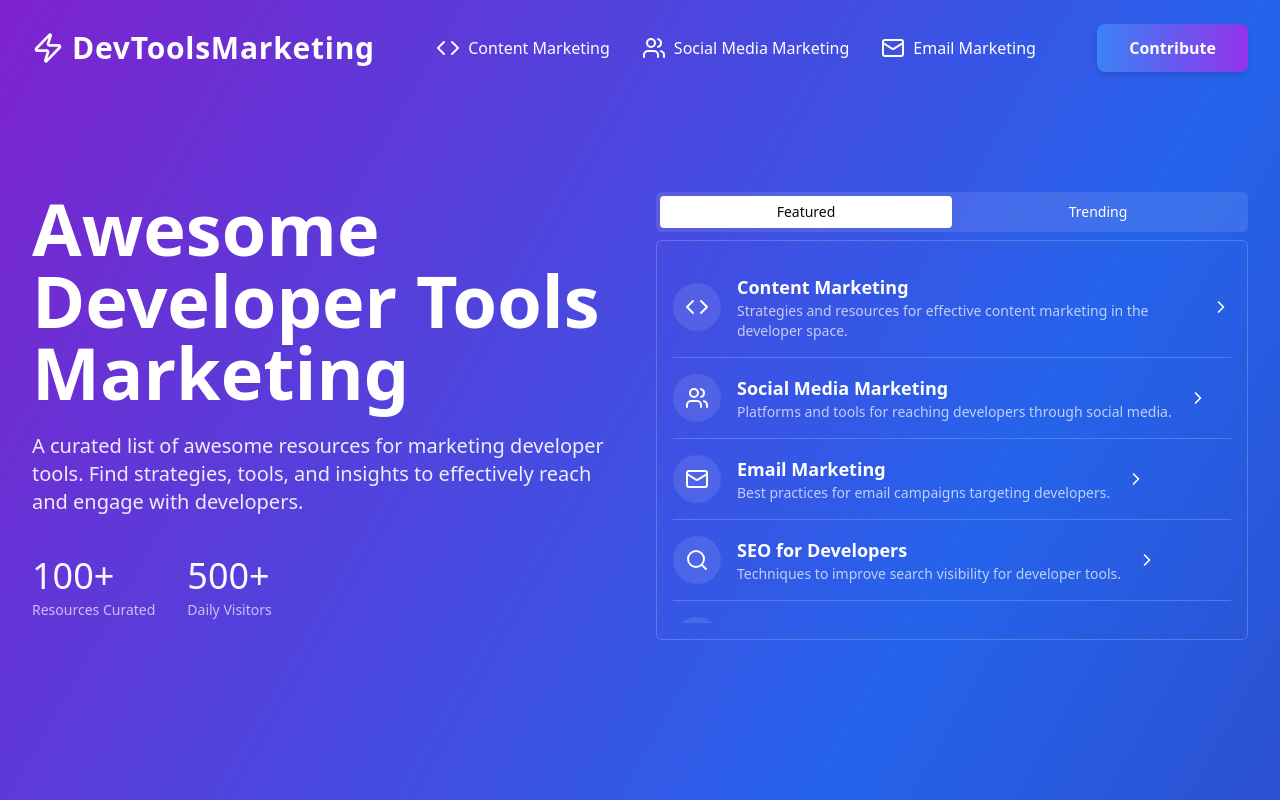
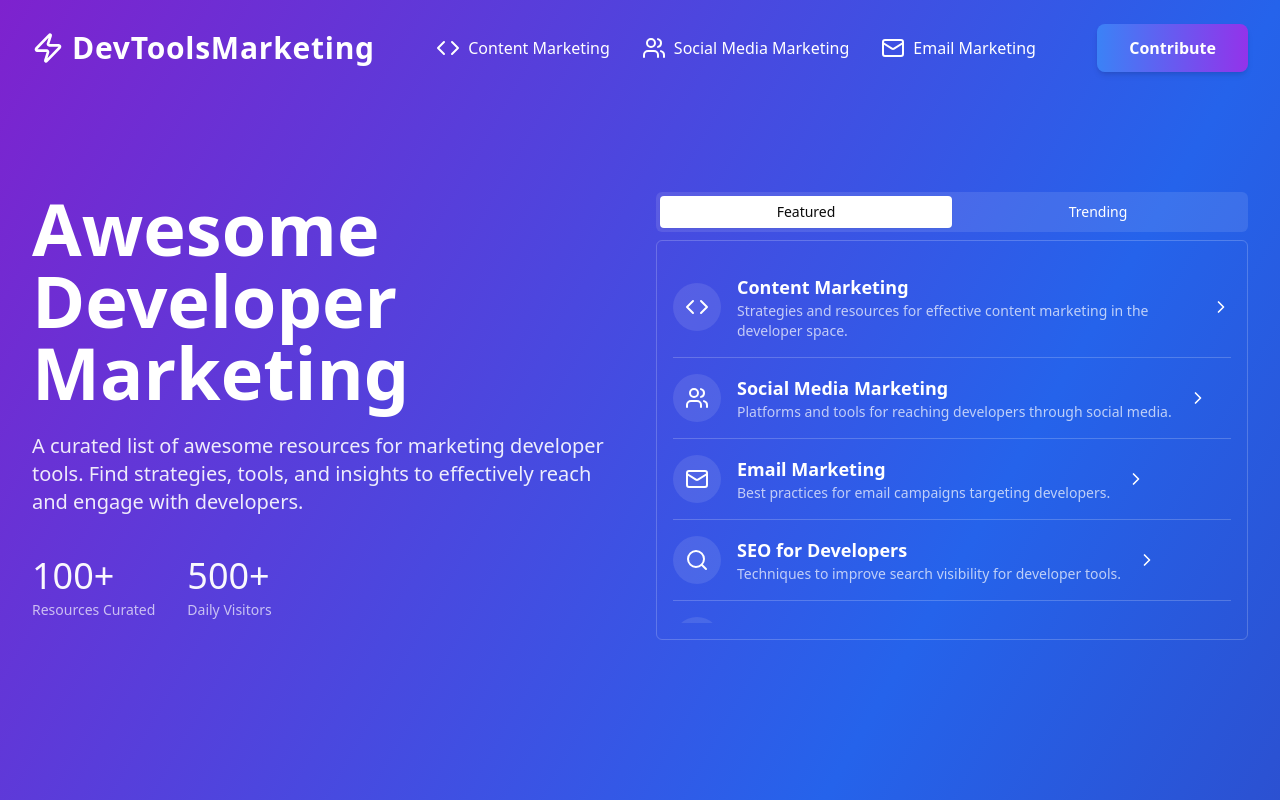
Before and after one commit to tyaga001/awesome-developer-tools-marketing, a Next.js app: page / in a window 1280 px wide. Shown: the top 800 px of the page. Built offline with nearby package versions, Linux system fonts and the light colour scheme.

Commit message:
let's go

```diff
--- a/pages/_app.tsx
+++ b/pages/_app.tsx
@@ -12,7 +12,7 @@ function MyApp({ Component, pageProps }: AppProps) {
     return (
         <>
             <Head>
-                <title>Awesome Developer Tools Marketing</title>
+                <title>Awesome Developer Marketing</title>
                 <meta name="description" content="A curated list of awesome resources for marketing developer tools" />
                 <link rel="icon" href="/favicon.ico" />
             </Head>
--- a/pages/index.tsx
+++ b/pages/index.tsx
@@ -82,7 +82,7 @@ export default function Home() {
                     <div className="grid lg:grid-cols-2 gap-12 lg:gap-8 items-start">
                         <div>
                             <h1 className="text-5xl font-extrabold text-white sm:text-6xl lg:text-7xl leading-tight">
-                                Awesome Developer Tools Marketing
+                                Awesome Developer Marketing
                             </h1>
                             <p className="mt-4 text-xl text-white/90 sm:mt-6 max-w-xl">
                                 A curated list of awesome resources for marketing developer tools. Find strategies,
```
